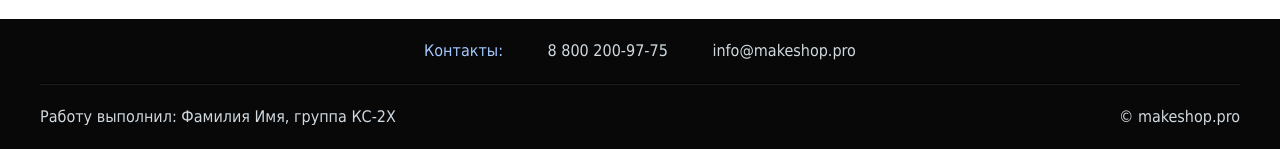
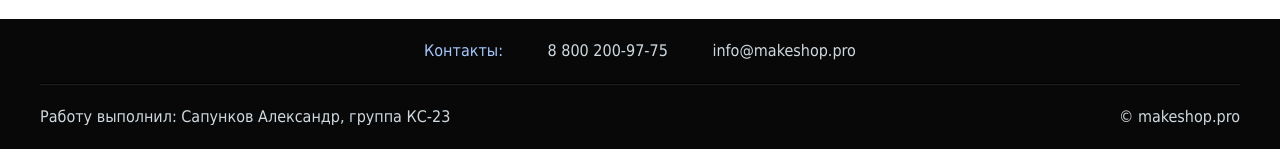
Before and after one commit to 2JustFox2/university, a PHP site: page / in a window 1280 px wide. Shown: the part 2719-2868 px from the top of the page. Run offline with PHP 8.4, Linux system fonts and the light colour scheme; data comes from the database, SQL or seed files in the repository; data that the repository does not hold is empty.

Commit message:
wp lab 2 refactor

```diff
--- a/web-programming/lab-2/index.php
+++ b/web-programming/lab-2/index.php
@@ -31,8 +31,8 @@ if ($_SERVER['REQUEST_METHOD'] === 'POST') {
 <!DOCTYPE HTML>
 <html lang="ru">
 <head>
-    <title>Фамилия Имя</title>
-    <meta name="description" content="Группа КС-2X, контрольная работа">
+    <title>Сапунков Александр</title>
+    <meta name="description" content="Группа КС-23, контрольная работа">
     <meta charset="utf-8">
     <link href="img/favicon.svg" rel="shortcut icon">
     <link rel="stylesheet" href="css/main.css">
@@ -126,7 +126,7 @@ if ($_SERVER['REQUEST_METHOD'] === 'POST') {
         <a href="tel:88002009775">8 800 200-97-75</a>
         <a href="mailto:info@makeshop.pro">info@makeshop.pro</a>
         <hr>
-        <div id="user">Работу выполнил: Фамилия Имя, группа КС-2Х</div>
+        <div id="user">Работу выполнил: Сапунков Александр, группа КС-23</div>
         <div id="copy">© makeshop.pro</div>
     </div>
 </footer>
--- a/web-programming/lab-2/modules/db.php
+++ b/web-programming/lab-2/modules/db.php
@@ -3,7 +3,7 @@
 class DataBase {
     private $host = '127.0.0.1';
     private $user = 'root';
-    private $pass = 'root';
+    private $pass = '';
     private $db = 'web';
     private $port = 3306;
     private $mysqli = null;
```
